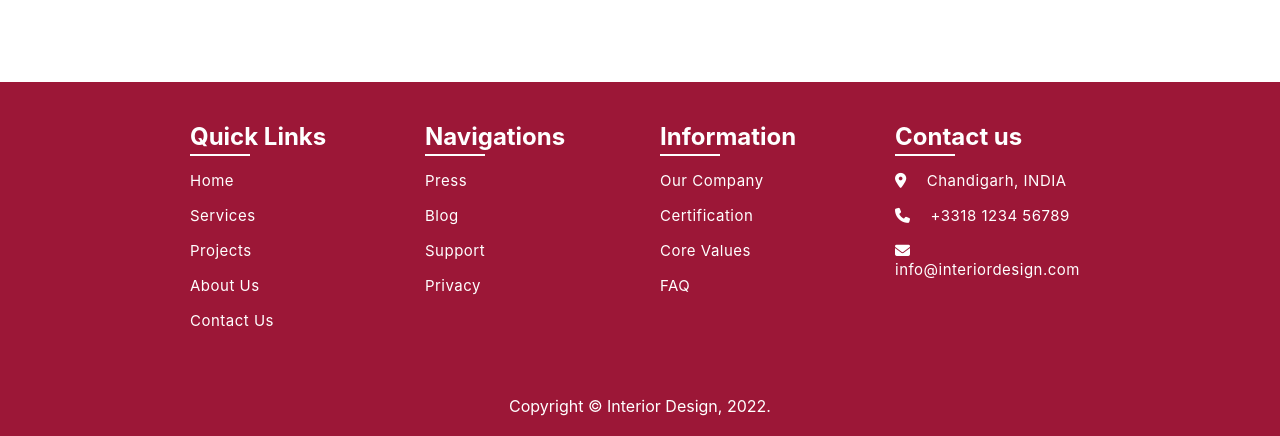
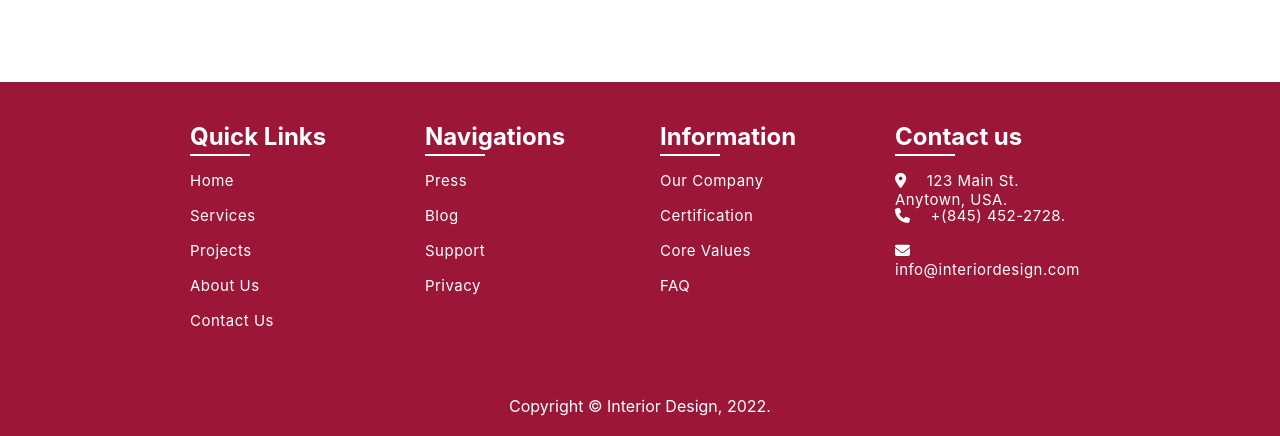
Before and after one commit to axitakathiriya11/HTML-CSS-Project---HTML-CSS-Mini-Project---lxkeu20ktpvf, a plain HTML site: page index.html in a window 1280 px wide. Shown: the part 5340-5776 px from the top of the page. Drawn offline with Linux system fonts and the light colour scheme.

Commit message:
files updated

```diff
--- a/index.html
+++ b/index.html
@@ -20,7 +20,7 @@
 
         <div id="container">
 
-            <a href="index.html"><img class="header-logo-img" src="image/home_logo.png" alt="header_img" id="logo" />
+            <a href="index.html"><img src="image/home_logo.png" alt="header_img" id="logo" />
             </a>
             <div class="links">
 
@@ -753,8 +753,8 @@
                 <h2>Contact us</h2>
                 <div class="border1"></div>
                 <ul>
-                    <li><i class="fa fa-map-marker" aria-hidden="true"></i>Chandigarh, INDIA</li>
-                    <li><i class="fa fa-phone" aria-hidden="true"></i>+3318 1234 56789</li>
+                    <li><i class="fa fa-map-marker" aria-hidden="true"></i>123 Main St. Anytown, USA.</li>
+                    <li><i class="fa fa-phone" aria-hidden="true"></i>+(845) 452-2728.</li>
                     <li><i class="fa fa-envelope" aria-hidden="true"></i>info@interiordesign.com</li>
                 </ul>
 
```
